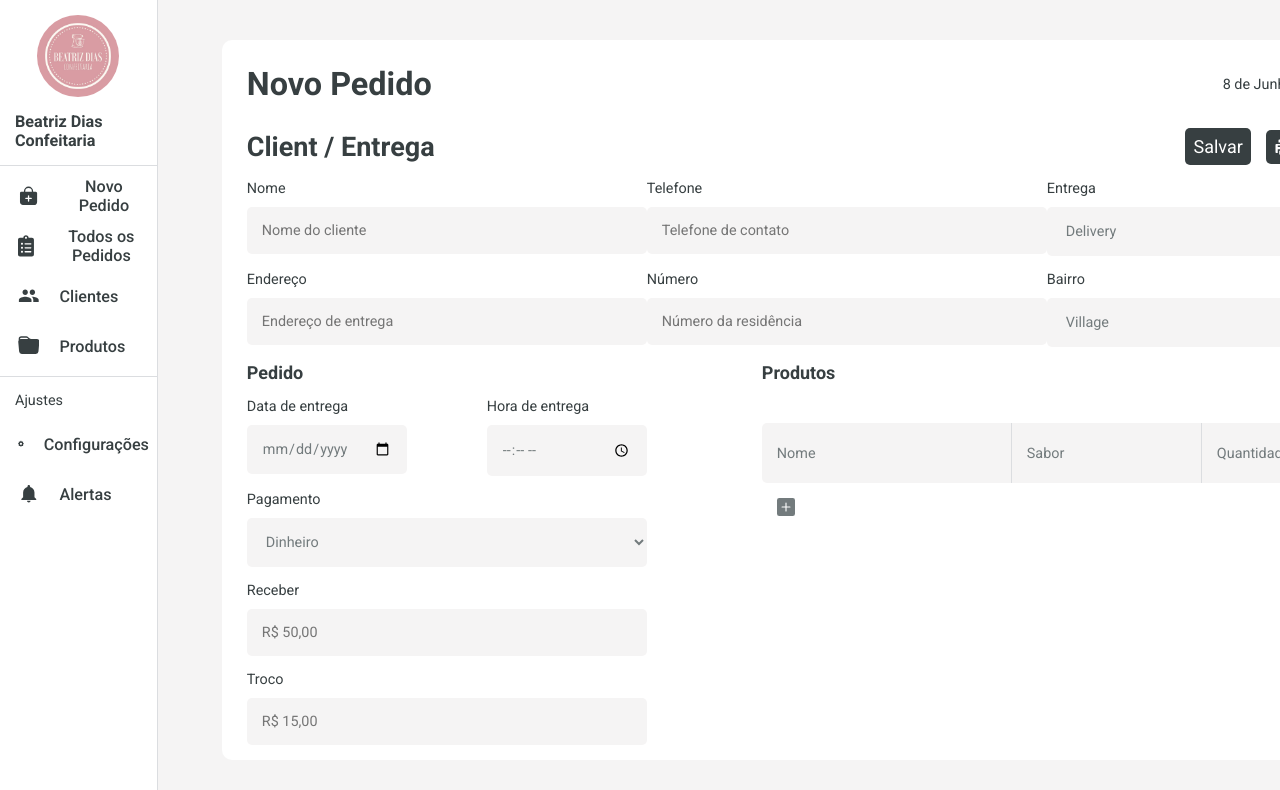
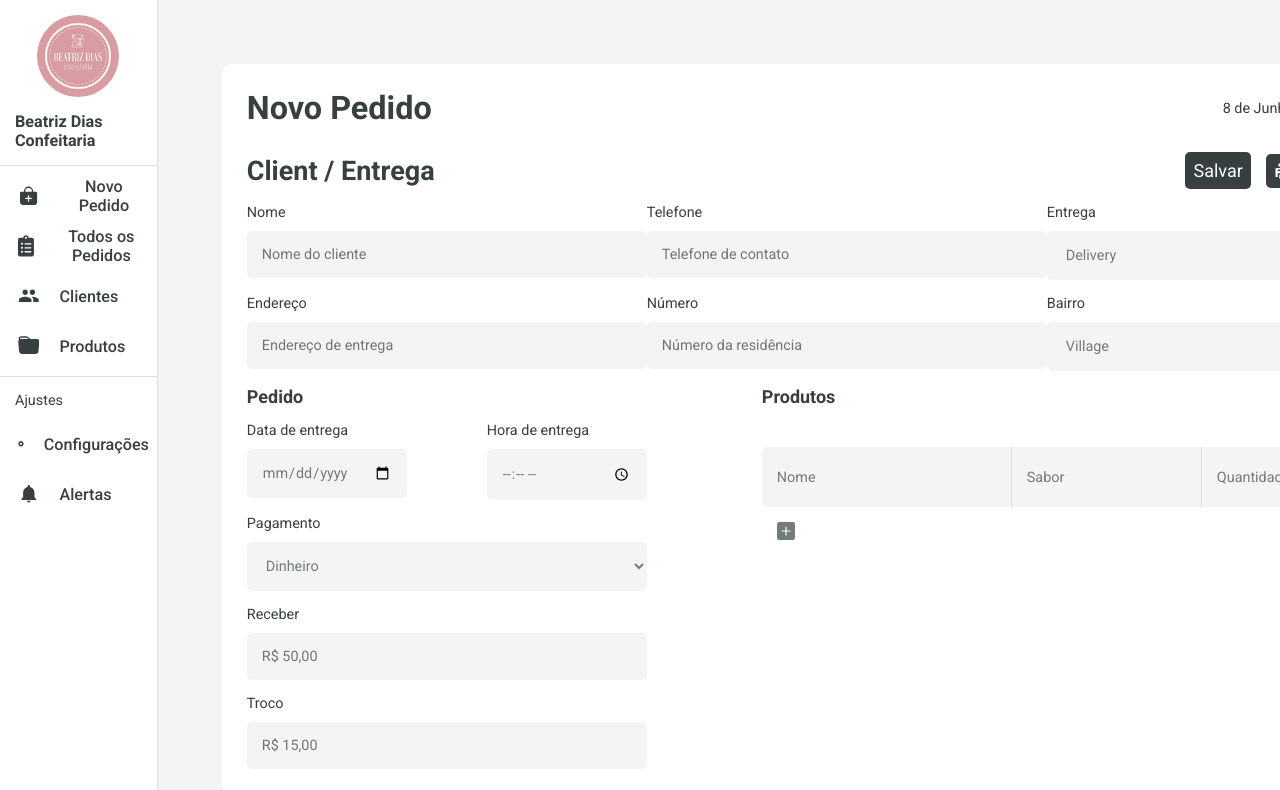
Before and after one commit to Emerson-MM-Filho/Order-Manager-Front, a React (Create React App) app in the folder react-system/: page / in a window 1280 px wide. Shown: the top 790 px of the page. Built offline with nearby package versions, Linux system fonts and the light colour scheme.

Commit message:
fix content section high and content container margin

```diff
--- a/react-system/src/components/ui/mainSection.css
+++ b/react-system/src/components/ui/mainSection.css
@@ -1,6 +1,7 @@
 .contentSection {
     width: 100%;
     min-height: 100vh;
+    height: 100%;
     display: flex;
     background-color: #F5F4F4;
 }
@@ -8,7 +9,7 @@
 .contentContainer {
     width: 90%;
     height: 90%;
-    margin: auto;
+    margin: 5% auto;
     background-color: var(--white);
     padding: 25px;
     border-radius: 10px;
```
